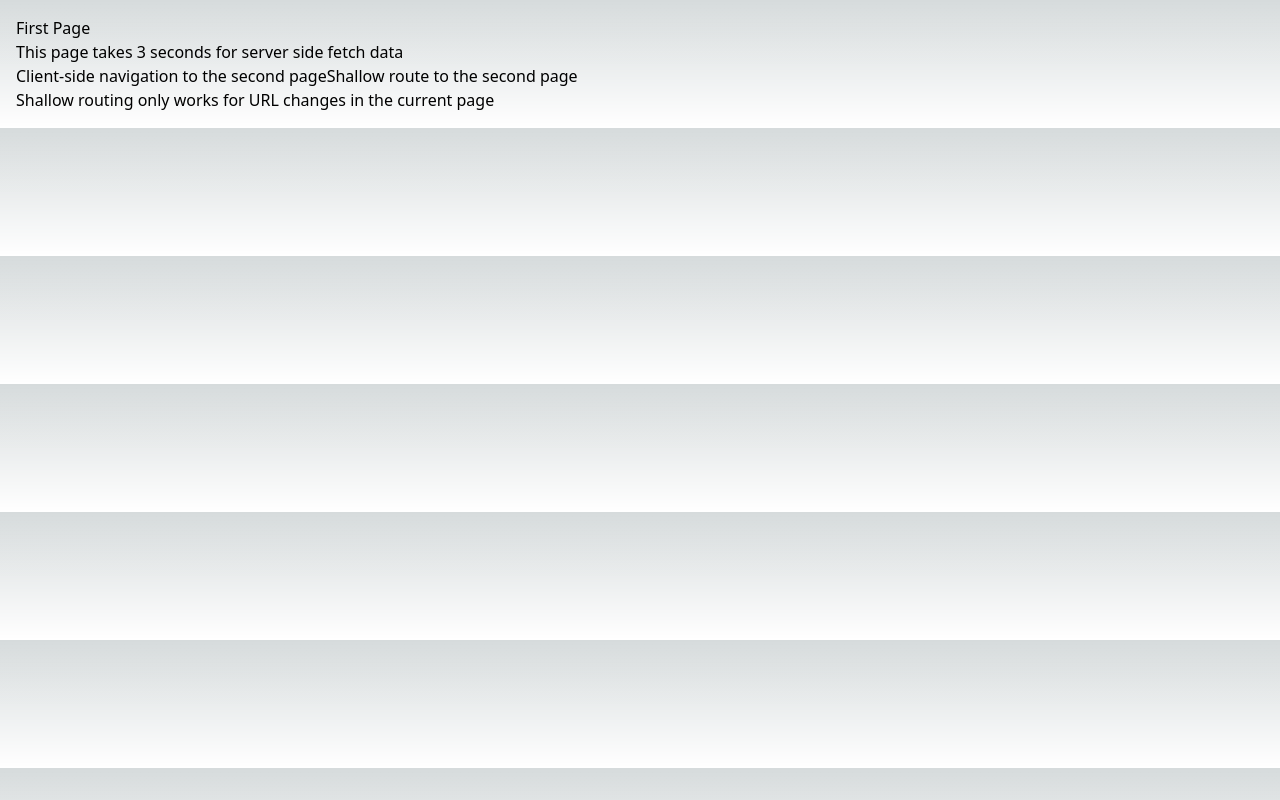
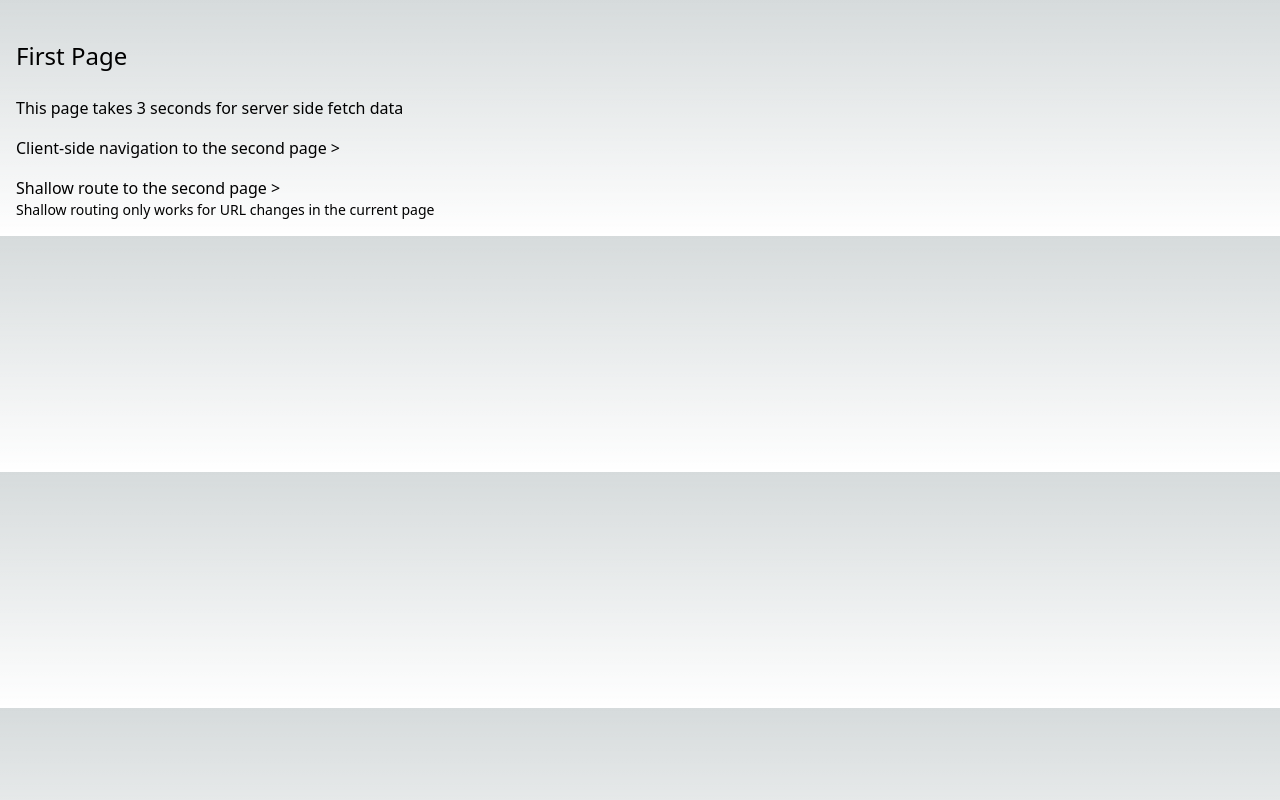
Before and after one commit to mogulist/nextjs-client-side-navigation, a Next.js app: page /first in a window 1280 px wide. Built offline with nearby package versions, Linux system fonts and the light colour scheme.

Commit message:
Add tiny style, change readme

```diff
--- a/src/pages/first/index.tsx
+++ b/src/pages/first/index.tsx
@@ -10,11 +10,19 @@ const First = () => {
 
   return (
     <main className="p-4">
-      <h1>First Page</h1>
-      <div>This page takes 3 seconds for server side fetch data</div>
-      <Link href="/second">Client-side navigation to the second page</Link>
-      <button onClick={handleClick}>Shallow route to the second page</button>
-      <div>Shallow routing only works for URL changes in the current page</div>
+      <h1 className="text-2xl py-6">First Page</h1>
+      <div className="flex flex-col space-y-4">
+        <div>This page takes 3 seconds for server side fetch data</div>
+        <Link href="/second">
+          Client-side navigation to the second page {" >"}
+        </Link>
+        <div onClick={handleClick}>
+          Shallow route to the second page {" >"}
+          <div className="text-sm font-thin">
+            Shallow routing only works for URL changes in the current page
+          </div>
+        </div>
+      </div>
     </main>
   );
 };
--- a/src/pages/second/index.tsx
+++ b/src/pages/second/index.tsx
@@ -14,9 +14,11 @@ const Second = () => {
 
   return (
     <main className="p-4">
-      <h1>Second Page</h1>
-      <div>This page takes 5 seconds for server side fetch data</div>
-      <button onClick={handleClick}>Go Back</button>
+      <h1 className="text-2xl py-4">Second Page</h1>
+      <div className="flex flex-col gap-y-8">
+        <div>This page takes 5 seconds for server side fetch data</div>
+        <button onClick={handleClick}>{`< Go Back`}</button>
+      </div>
     </main>
   );
 };
```
Also changed, not shown: 1 other file (tests, documents, lock files or other folders).
